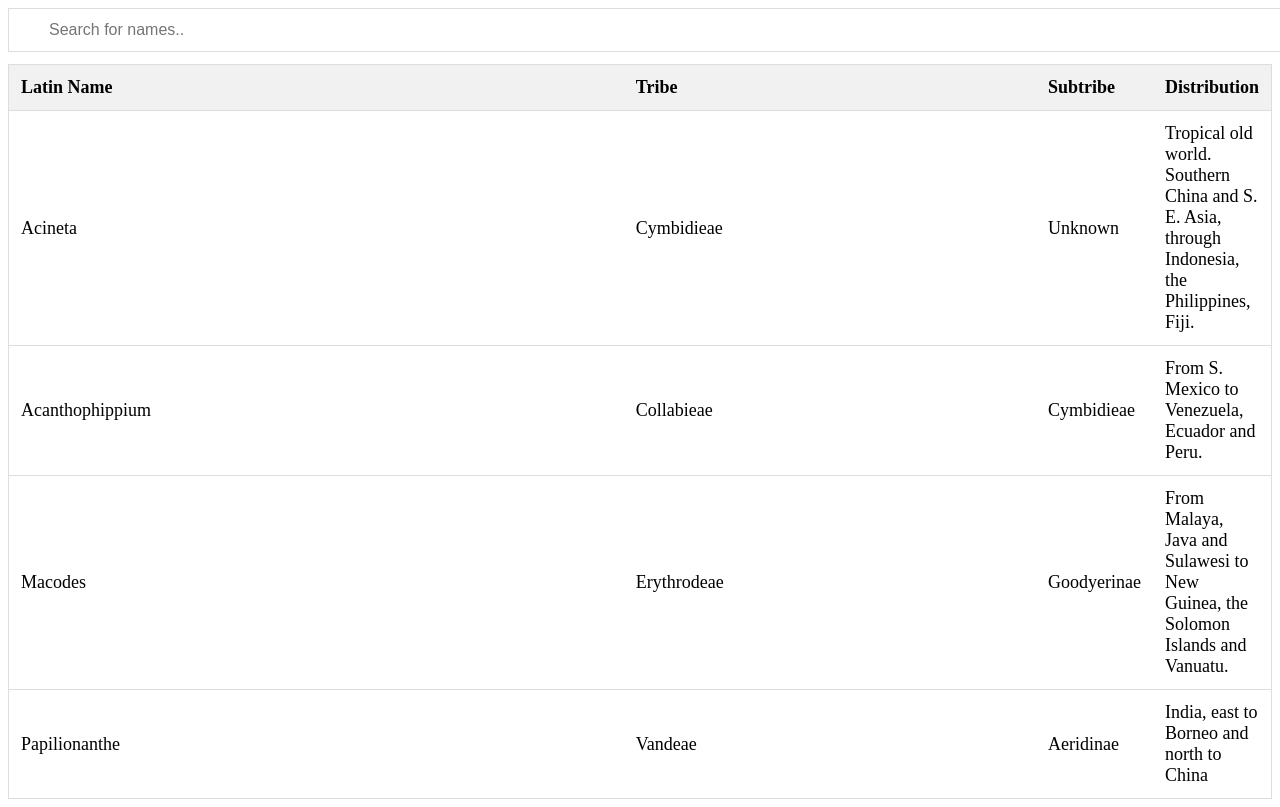
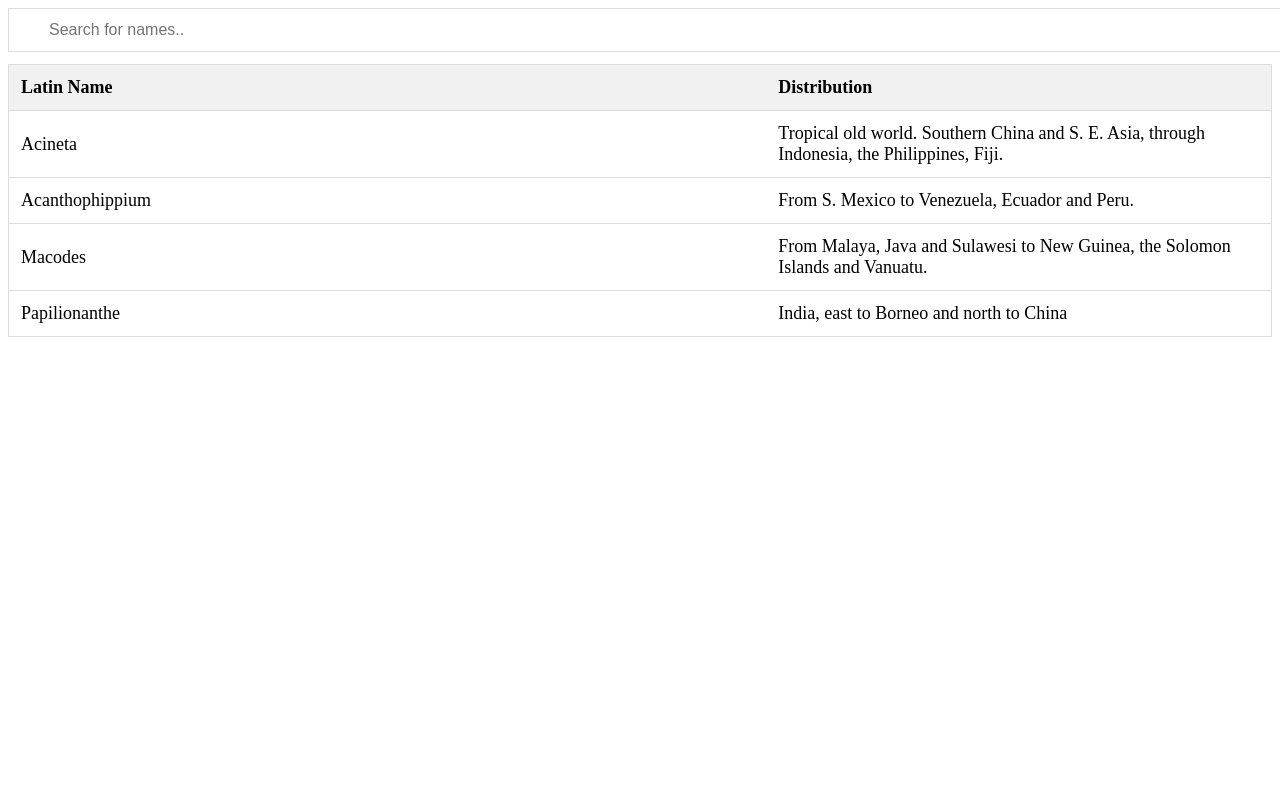
Before and after one commit to jace1084/Orchid-filter, a plain HTML site: page orchid-table.html in a window 1280 px wide. Shown: the top 807 px of the page. Drawn offline with Linux system fonts and the light colour scheme.

Commit message:
commented out tribe until needed

```diff
--- a/orchid-table.html
+++ b/orchid-table.html
@@ -16,8 +16,8 @@
         <table id="myTable">
           <tr class="header">
             <th style="width:60%;">Latin Name</th>
-            <th style="width:40%;">Tribe</th>
-            <th style="width:40%;">Subtribe</th>
+            <!-- <th style="width:40%;">Tribe</th>
+            <th style="width:40%;">Subtribe</th> -->
             <th style="width:40%;">Distribution</th>
             <!-- <th style="width:40%;">Size</th>
             <th style="width:40%;">Soil Type</th> -->
@@ -25,8 +25,8 @@
           <tr>
 
             <td>Acineta</td> <!--Latin Name-->
-            <td>Cymbidieae </td> <!--Tribe-->
-            <td>Unknown </td> <!--Subtribe-->
+            <!--<td>Cymbidieae </td> <!--Tribe-->
+            <!--<td>Unknown </td> <!--Subtribe-->
             <td>Tropical old world. Southern China and S. E. Asia, through Indonesia, the Philippines, Fiji.</td> <!--Distribution-->
             <!--<td>--</td> <!--Size-->
             <!--<td>--</td> <!--Soil Type-->
@@ -35,8 +35,8 @@
           <tr>
 
             <td>Acanthophippium</td> <!--Latin Name-->
-            <td>Collabieae</td> <!--Tribe-->
-            <td>Cymbidieae </td> <!--Subtribe-->
+            <!--<td>Collabieae</td> <!--Tribe-->
+            <!--<td>Cymbidieae </td> <!--Subtribe-->
             <td>From S. Mexico to Venezuela, Ecuador and Peru.</td> <!--Distribution-->
             <!--<td>--</td> <!--Size-->
             <!--<td>--</td> <!--Soil Type-->
@@ -45,8 +45,8 @@
           <tr>
 
             <td>Macodes</td> <!--Latin Name-->
-            <td>Erythrodeae </td> <!--Tribe-->
-            <td>Goodyerinae </td> <!--Subtribe-->
+            <!--<td>Erythrodeae </td> <!--Tribe-->
+            <!--<td>Goodyerinae </td> <!--Subtribe-->
             <td>From Malaya, Java and Sulawesi to New Guinea, the Solomon Islands and Vanuatu.</td> <!--Distribution-->
             <!--<td>--</td> <!--Size-->
             <!--<td>--</td> <!--Soil Type-->
@@ -55,8 +55,8 @@
           <tr>
 
             <td>Papilionanthe</td> <!--Latin Name-->
-            <td>Vandeae</td> <!--Tribe-->
-            <td>Aeridinae</td> <!--Subtribe-->
+            <!--<td>Vandeae</td> <!--Tribe-->
+            <!--<td>Aeridinae</td> <!--Subtribe-->
             <td>India, east to Borneo and north to China</td> <!--Distribution-->
             <!--<td>--</td> <!--Size-->
             <!--<td>--</td> <!--Soil Type-->
```
